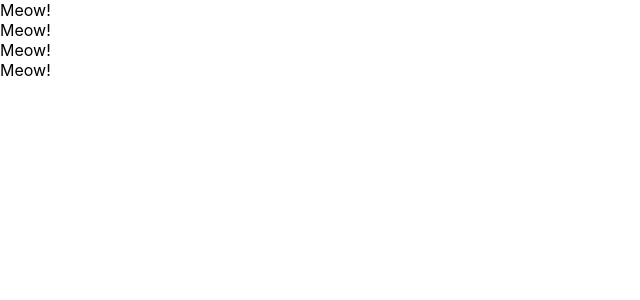
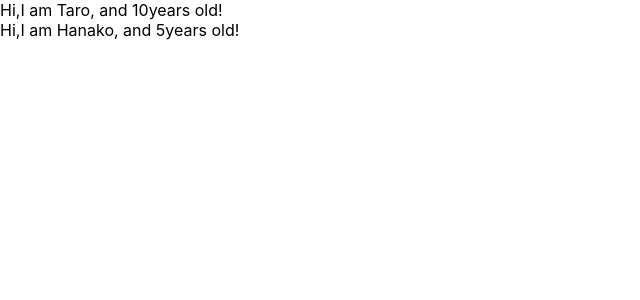
Before and after one commit to evikirai1206/udemy-react-redux-crud-application, a React (Create React App) app: page / in a window 1280 px wide. Shown: the top 300 px of the page, without its empty margins (0-640 px from the left). Built offline with nearby package versions, Linux system fonts and the light colour scheme.

Commit message:
learn props of component

```diff
--- a/src/App.js
+++ b/src/App.js
@@ -1,30 +1,16 @@
-import React,{ Component } from 'react';
-
-//class App extends Component {
-//  render(){
-//
-//    return (
-//      <div>
-//        <label htmlFor="bar">bar</label>
-//        <input type="text" onChange={() =>{console.log("I am clicked.")}} />
-//      </div>
-//    )
-//  }
-//}
+import React from 'react';
 
 const App = () =>{
   return(
     <div>
-      <Cat />
-      <Cat />
-      <Cat />
-      <Cat />
+      <User name={"Taro"} age={"10"}/>
+      <User name={"Hanako"} age={"5"}/>
     </div>
   )
 }
 
-const Cat = () =>{
-  return <div>Meow!</div>
+const User = (props) =>{
+  return <div>Hi,I am {props.name}, and {props.age}years old!</div>
 }
 
 
```
